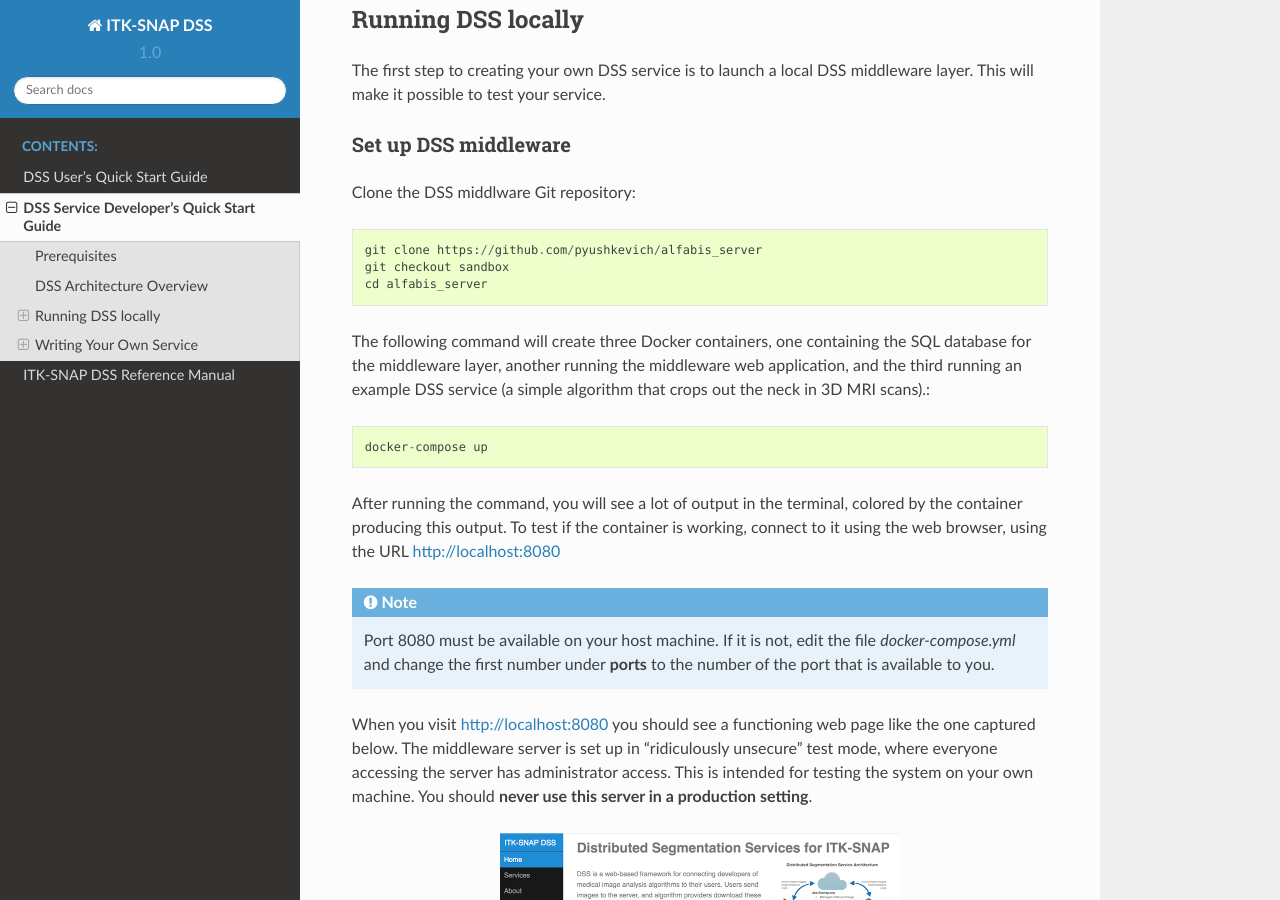
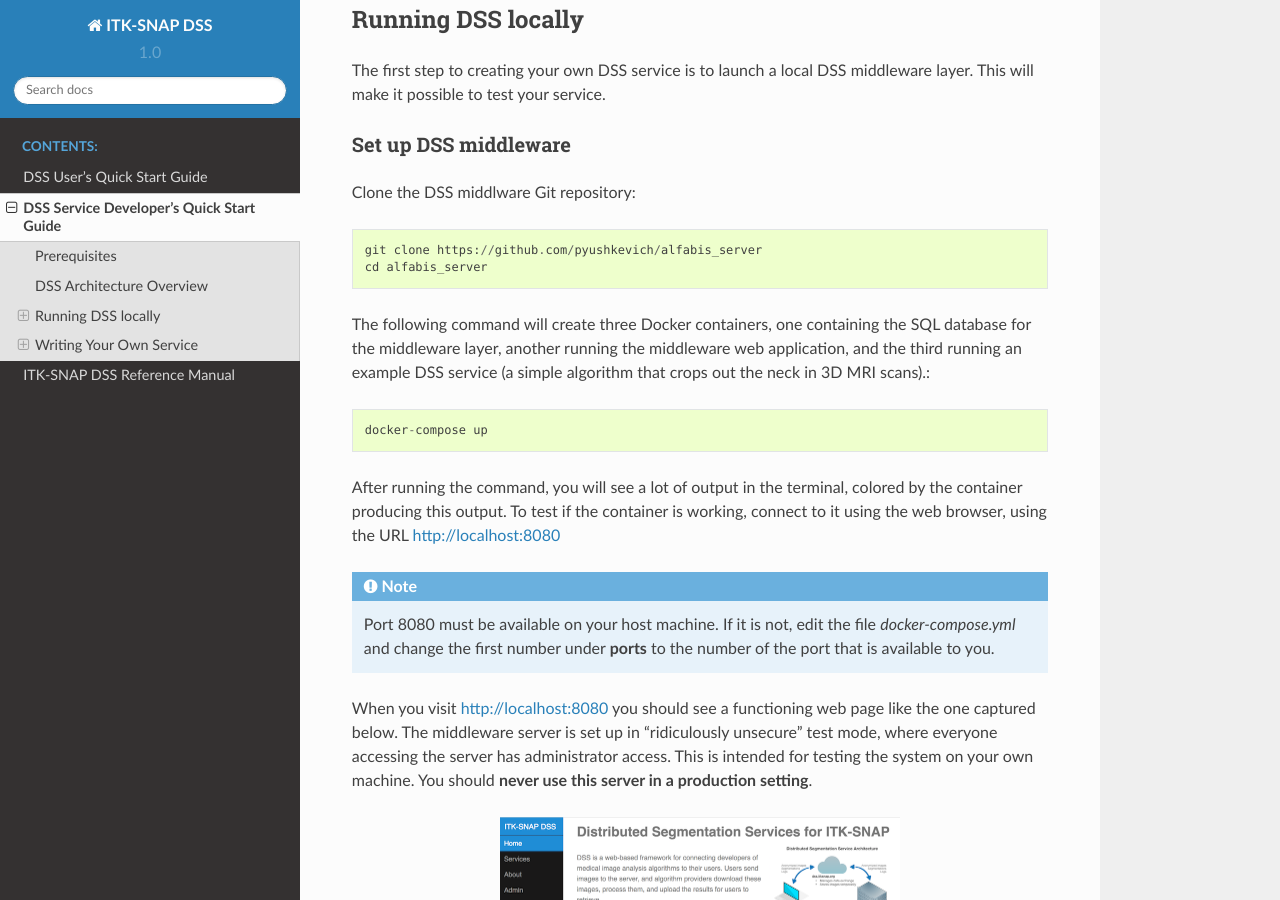
Before and after one commit to pyushkevich/alfabis_server, a Sphinx documentation site: the page built from docs/service_quick_start.rst, in a window 1280 px wide and 900 px high, scrolled down 1231 px. Built offline with Sphinx 7.4.7 and the Read the Docs theme 2.0.0, drawn with Linux system fonts in a browser that asks for light colours.

Commit message:
documentation update

```diff
--- a/docs/service_quick_start.rst
+++ b/docs/service_quick_start.rst
@@ -40,7 +40,6 @@
 Clone the DSS middlware Git repository::
 
     git clone https://github.com/pyushkevich/alfabis_server
-    git checkout sandbox
     cd alfabis_server
 
 The following command will create three Docker containers, one containing the SQL database for the middleware layer, another running the middleware web application, and the third running an example DSS service (a simple algorithm that crops out the neck in 3D MRI scans).::
```
